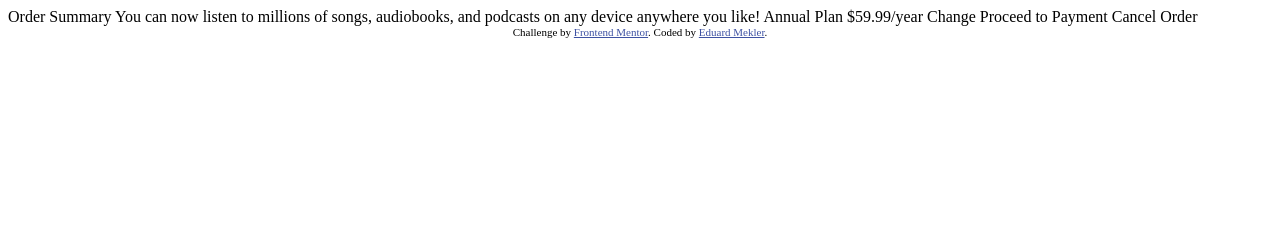
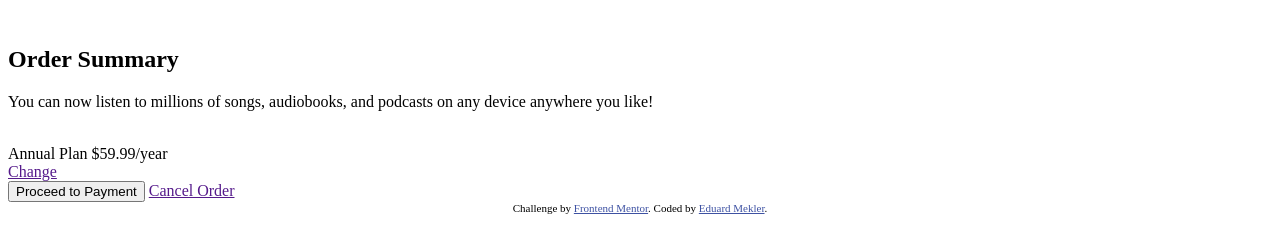
Before and after one commit to emekler0729/fem-order-summary-component, a plain HTML site: page index.html in a window 1280 px wide. Drawn offline with Linux system fonts and the light colour scheme.

Commit message:
added semantic html and BEM css naming

```diff
--- a/index.html
+++ b/index.html
@@ -28,23 +28,35 @@
 </head>
 
 <body>
-
-  Order Summary
-
-  You can now listen to millions of songs, audiobooks, and podcasts on any
-  device anywhere you like!
-
-  Annual Plan
-  $59.99/year
-
-  Change
-
-  Proceed to Payment
-  Cancel Order
-
+  <section class="card">
+    <div class="card__header">
+      <img src="" alt="" class="card__img">
+    </div>
+    <div class="card__body">
+      <div class="card__info">
+        <h1 class="card__title">Order Summary</h1>
+        <p class="card__text">
+          You can now listen to millions of songs, audiobooks, and podcasts on any
+          device anywhere you like!
+        </p>
+      </div>
+      <div class="plan">
+        <img src="" alt="" class="plan__img">
+        <div class="plan__text">
+          <span class="plan__name">Annual Plan</span>
+          <span class="plan__price">$59.99/year</span>
+        </div>
+        <a href="" class="plan__edit">Change</a>
+      </div>
+      <div class="card__choices">
+        <button class="card__proceed">Proceed to Payment</button>
+        <a href="" class="card__cancel">Cancel Order</a>
+      </div>
+    </div>
+  </section>
   <div class="attribution">
     Challenge by <a href="https://www.frontendmentor.io?ref=challenge" target="_blank">Frontend Mentor</a>.
-    Coded by <a href="#">Eduard Mekler</a>.
+    Coded by <a href="www.github.com/emekler0729">Eduard Mekler</a>.
   </div>
 </body>
 
```
